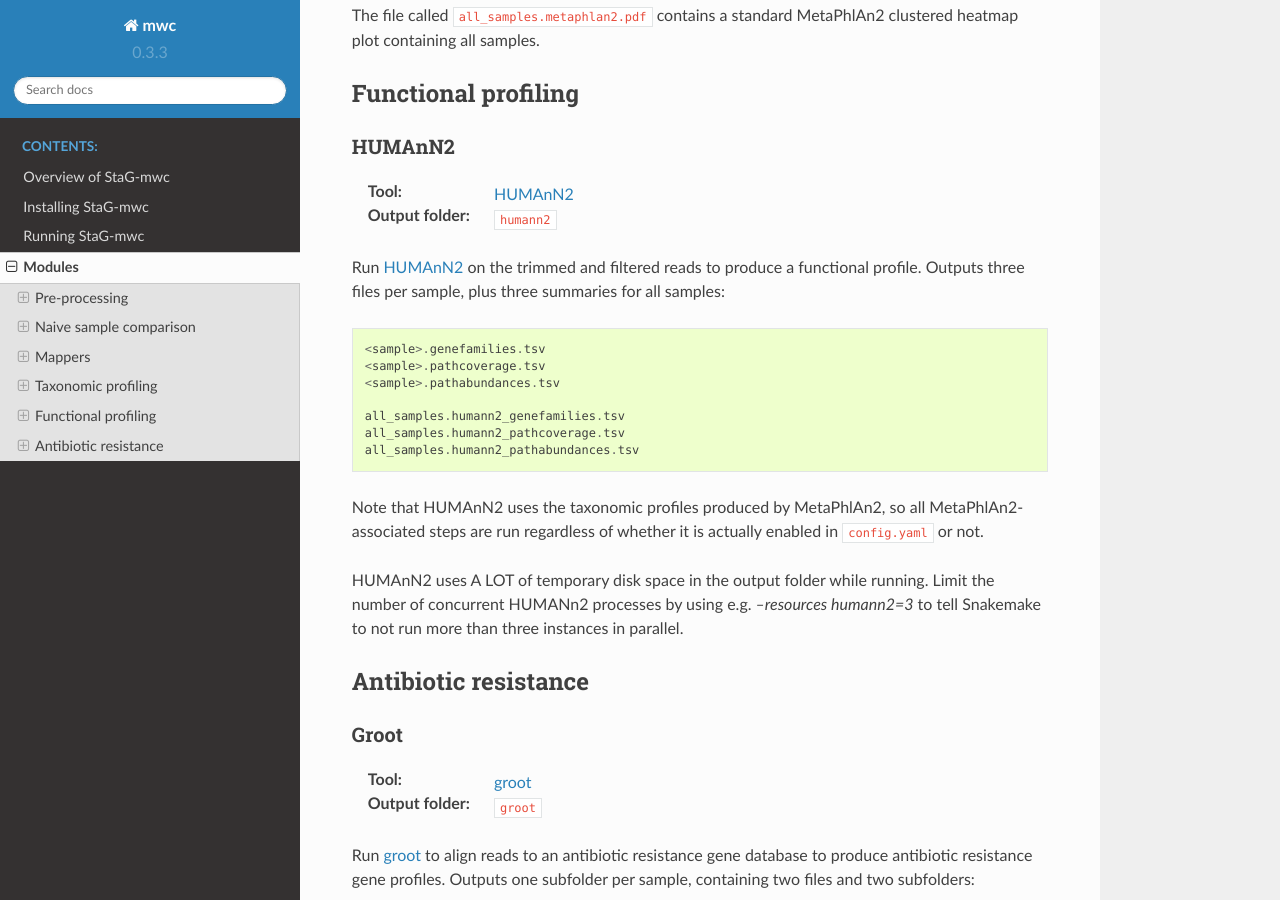
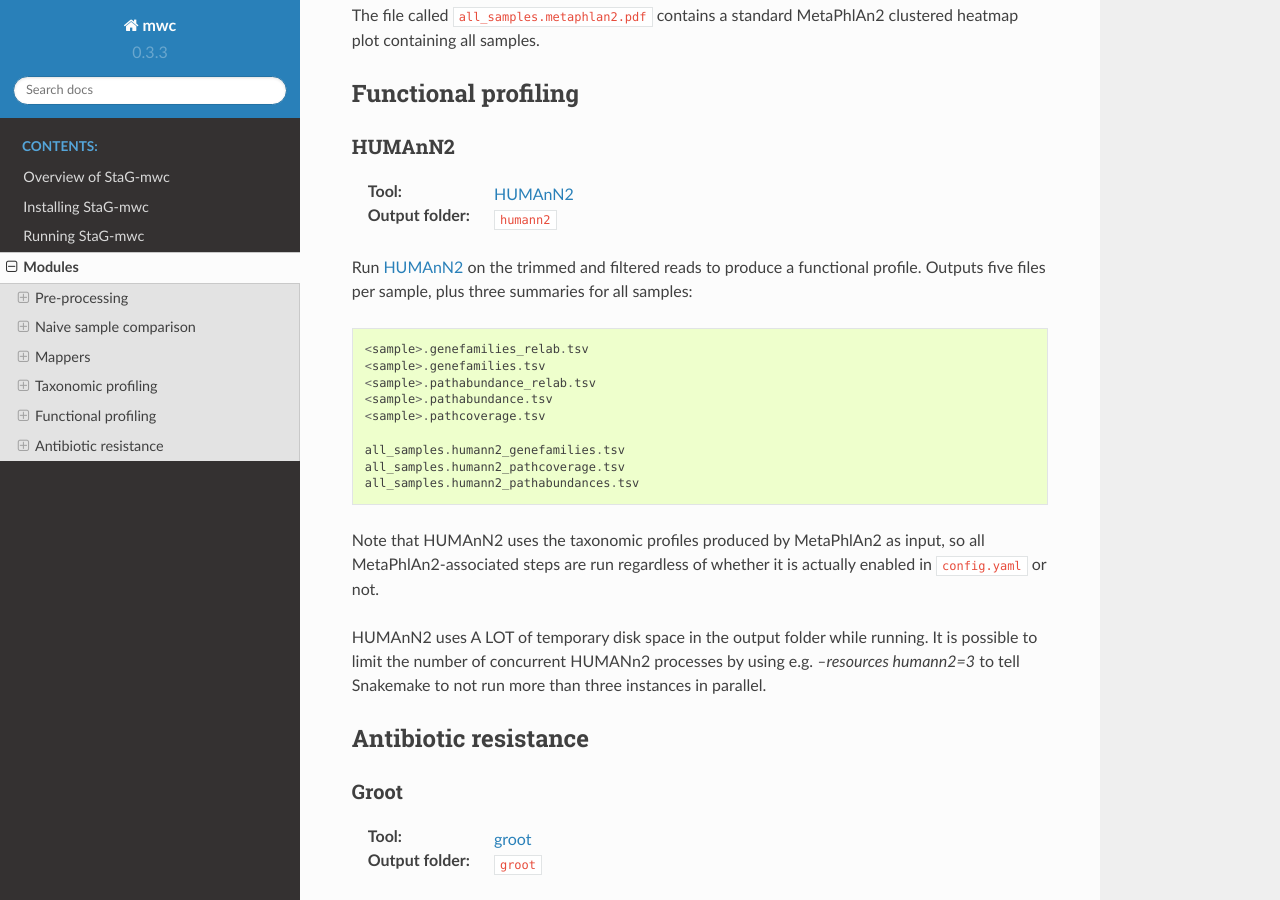
Before and after one commit to ctmrbio/stag-mwc, a Sphinx documentation site: the page built from docs/source/modules.rst, in a window 1280 px wide and 900 px high, scrolled down 5856 px. Built offline with Sphinx 7.4.7 and the Read the Docs theme 2.0.0, drawn with Linux system fonts in a browser that asks for light colours.

Commit message:
Add humann2 relab output files to docs.

```diff
--- a/docs/source/modules.rst
+++ b/docs/source/modules.rst
@@ -293,23 +293,26 @@ HUMAnN2
 :Output folder: ``humann2``
 
 Run `HUMAnN2`_ on the trimmed and filtered reads to produce a functional profile.
-Outputs three files per sample, plus three summaries for all samples::
+Outputs five files per sample, plus three summaries for all samples::
 
+    <sample>.genefamilies_relab.tsv
     <sample>.genefamilies.tsv
+    <sample>.pathabundance_relab.tsv
+    <sample>.pathabundance.tsv
     <sample>.pathcoverage.tsv
-    <sample>.pathabundances.tsv
 
     all_samples.humann2_genefamilies.tsv
     all_samples.humann2_pathcoverage.tsv
     all_samples.humann2_pathabundances.tsv
 
-Note that HUMAnN2 uses the taxonomic profiles produced by MetaPhlAn2, so all
-MetaPhlAn2-associated steps are run regardless of whether it is actually
+Note that HUMAnN2 uses the taxonomic profiles produced by MetaPhlAn2 as input,
+so all MetaPhlAn2-associated steps are run regardless of whether it is actually
 enabled in ``config.yaml`` or not.
 
 HUMAnN2 uses A LOT of temporary disk space in the output folder while running.
-Limit the number of concurrent HUMANn2 processes by using e.g. `--resources
-humann2=3` to tell Snakemake to not run more than three instances in parallel.
+It is possible to limit the number of concurrent HUMANn2 processes by using
+e.g. `--resources humann2=3` to tell Snakemake to not run more than three
+instances in parallel.
 
 
 Antibiotic resistance
```
